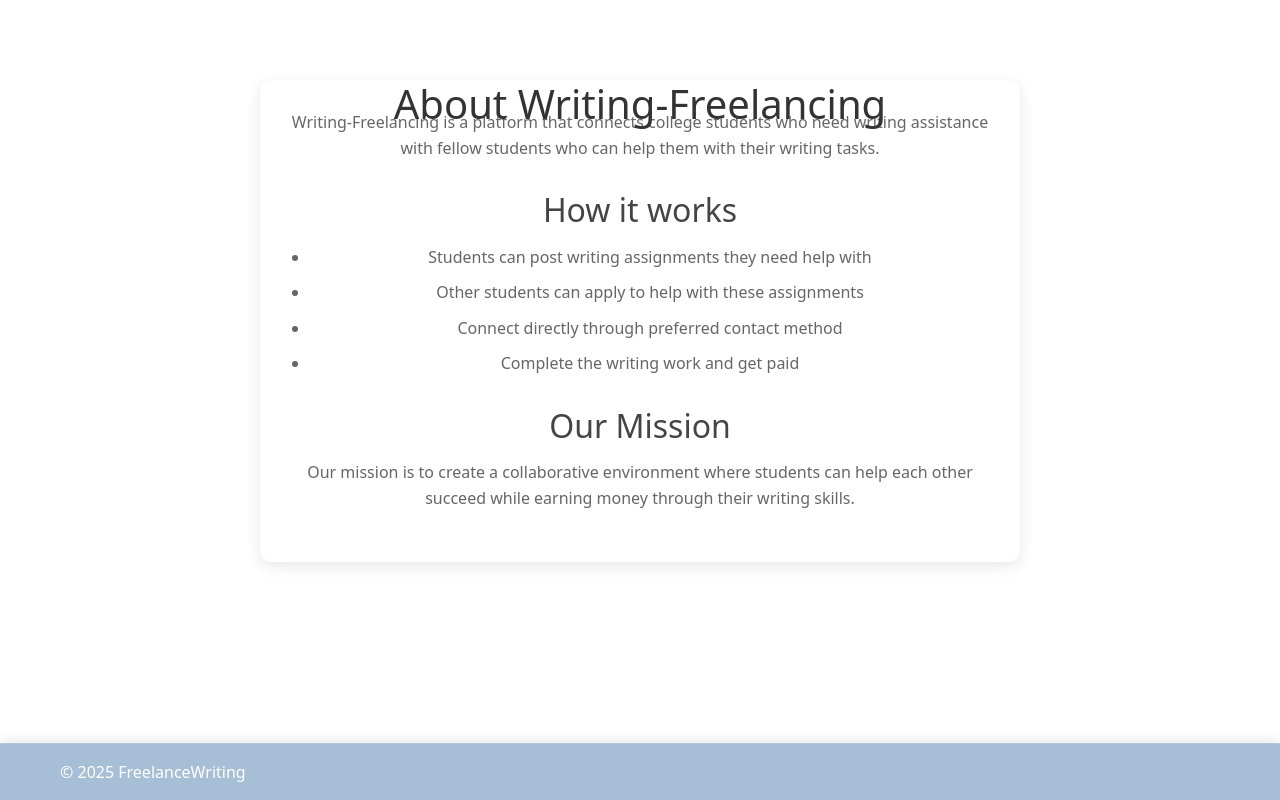
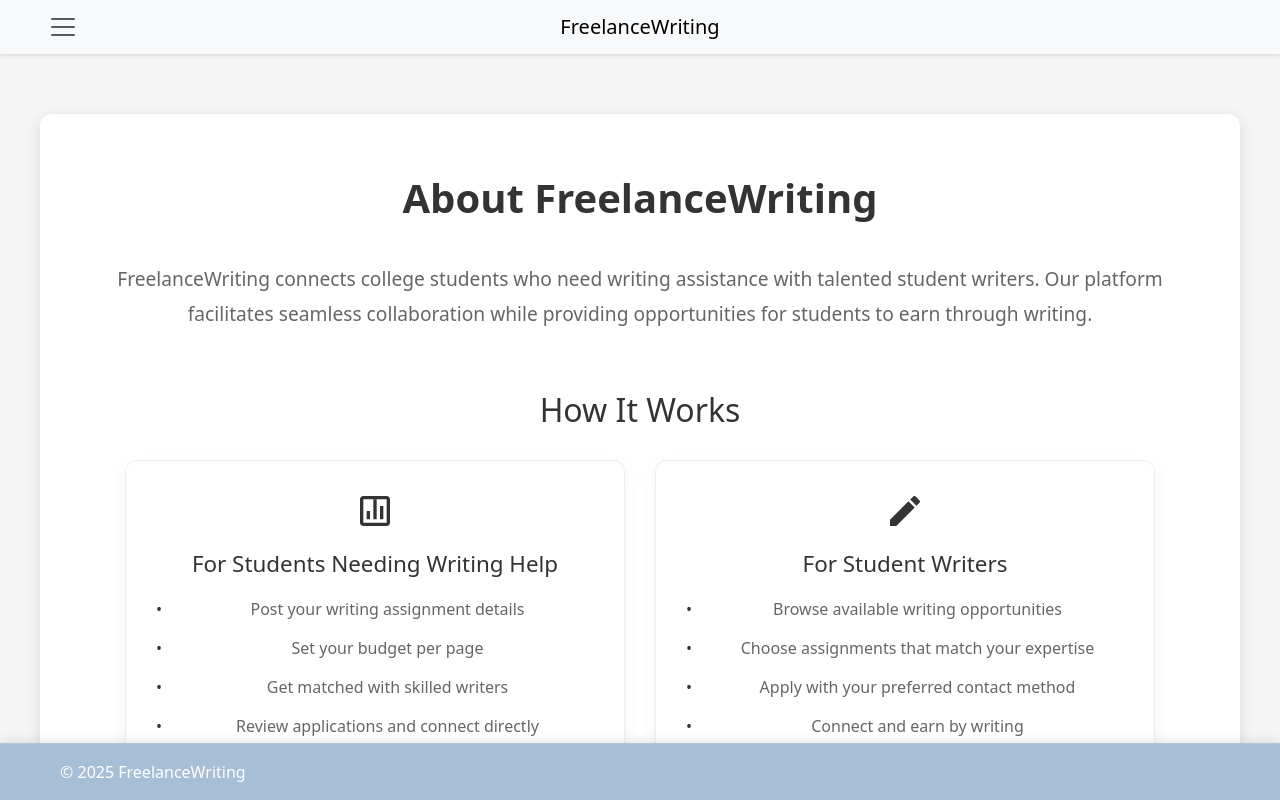
Before and after one commit to Pranay-Dommati/writing-freelancing, a React (Create React App) app in the folder frontend/: page /about in a window 1280 px wide. Built offline with nearby package versions, Linux system fonts and the light colour scheme.

Commit message:
adding styling for about page

```diff
--- a/frontend/src/components/AboutPage.js
+++ b/frontend/src/components/AboutPage.js
@@ -1,29 +1,61 @@
 import React from 'react';
+import NavigationBar from './Navbar';
 import '../styles/about-page.css';
 
 const AboutPage = () => {
   return (
-    <div className="about-page">
-      <h1>About Writing-Freelancing</h1>
-      <div className="about-content">
-        <p>
-          Writing-Freelancing is a platform that connects college students who need
-          writing assistance with fellow students who can help them with their writing tasks.
-        </p>
-        <h2>How it works</h2>
-        <ul>
-          <li>Students can post writing assignments they need help with</li>
-          <li>Other students can apply to help with these assignments</li>
-          <li>Connect directly through preferred contact method</li>
-          <li>Complete the writing work and get paid</li>
-        </ul>
-        <h2>Our Mission</h2>
-        <p>
-          Our mission is to create a collaborative environment where students can
-          help each other succeed while earning money through their writing skills.
-        </p>
+    <>
+    <NavigationBar />
+      <div className="about-page">
+
+  <div className="about-content">
+    <h1>About FreelanceWriting</h1>
+    <div className="platform-description">
+      <p>
+        FreelanceWriting connects college students who need writing assistance
+        with talented student writers. Our platform facilitates seamless
+        collaboration while providing opportunities for students to earn through writing.
+      </p>
+    </div>
+
+    <h2>How It Works</h2>
+
+          <div className="cards-container">
+            <div className="info-card">
+              <div className="card-icon">
+                <svg viewBox="0 0 24 24" width="40" height="40">
+                  <path d="M19 3H5c-1.1 0-2 .9-2 2v14c0 1.1.9 2 2 2h14c1.1 0 2-.9 2-2V5c0-1.1-.9-2-2-2zm0 16H5V5h14v14z"/>
+                  <path d="M7 12h2v5H7zm4-7h2v12h-2zm4 4h2v8h-2z"/>
+                </svg>
+              </div>
+              <h3>For Students Needing Writing Help</h3>
+              <ul>
+                <li>Post your writing assignment details</li>
+                <li>Set your budget per page</li>
+                <li>Get matched with skilled writers</li>
+                <li>Review applications and connect directly</li>
+              </ul>
+            </div>
+
+            <div className="info-card">
+              <div className="card-icon">
+                <svg viewBox="0 0 24 24" width="40" height="40">
+                  <path d="M3 17.25V21h3.75L17.81 9.94l-3.75-3.75L3 17.25zM20.71 7.04c.39-.39.39-1.02 0-1.41l-2.34-2.34c-.39-.39-1.02-.39-1.41 0l-1.83 1.83 3.75 3.75 1.83-1.83z"/>
+                </svg>
+              </div>
+              <h3>For Student Writers</h3>
+              <ul>
+                <li>Browse available writing opportunities</li>
+                <li>Choose assignments that match your expertise</li>
+                <li>Apply with your preferred contact method</li>
+                <li>Connect and earn by writing</li>
+              </ul>
+            </div>
+          </div>
+        </div>
+
       </div>
-    </div>
+    </>
   );
 };
 
--- a/frontend/src/components/SearchBar.js
+++ b/frontend/src/components/SearchBar.js
@@ -60,12 +60,10 @@ const SearchBar = () => {
                     xmlns="http://www.w3.org/2000/svg"
                     width="16"
                     height="16"
+                    fill="currentColor"
                     viewBox="0 0 16 16"
                 >
-                    <path
-                        fill="#444"
-                        d="M11.742 10.344a6.5 6.5 0 1 0-1.397 1.398h-.001c.03.04.062.078.098.115l3.85 3.85a1 1 0 0 0 1.415-1.414l-3.85-3.85a1.007 1.007 0 0 0-.115-.1zM12 6.5a5.5 5.5 0 1 1-11 0 5.5 5.5 0 0 1 11 0z"
-                    />
+                    <path d="M11.742 10.344a6.5 6.5 0 1 0-1.397 1.398h-.001q.044.06.098.115l3.85 3.85a1 1 0 0 0 1.415-1.414l-3.85-3.85a1 1 0 0 0-.115-.1zM12 6.5a5.5 5.5 0 1 1-11 0 5.5 5.5 0 0 1 11 0" />
                 </svg>
                 <span className="search-separator">|</span>
                 <input
@@ -92,4 +90,5 @@ const SearchBar = () => {
     );
 };
 
+
 export default SearchBar;
--- a/frontend/src/styles/about-page.css
+++ b/frontend/src/styles/about-page.css
@@ -1,41 +1,232 @@
 .about-page {
   min-height: 100vh;
-    padding: 80px 20px;
-    max-width: 800px;
-    margin: 0 auto;
-    padding-bottom: 100px; /* Space for footer */
+  width: 100%;
+  background-color: #f5f5f5;
+  padding: 40px 20px;
+  display: flex;
+  flex-direction: column;
+  align-items: center;
 }
 
 .about-page h1 {
   color: #333;
+  font-size: 2.5rem;
+  font-weight: 600;
+  margin-top: 60px;
+  margin-bottom: 40px;
   text-align: center;
-    margin-bottom: 40px;
 }
 
 .about-content {
+  max-width: 1200px;
+  width: 100%;
   background: white;
-    padding: 30px;
+  padding: 40px;
   border-radius: 12px;
   box-shadow: 0 4px 15px rgba(0, 0, 0, 0.1);
 }
 
-  .about-content h2 {
-    color: #444;
-    margin: 30px 0 15px;
+.platform-description {
+  text-align: center;
+  margin-bottom: 50px;
+  padding: 0 20px;
 }
 
-  .about-content p {
+.platform-description p {
   color: #666;
-    line-height: 1.6;
+  font-size: 1.2rem;
+  line-height: 1.8;
+}
+
+.about-content h2 {
+  color: #333;
+  font-size: 2rem;
+  margin-bottom: 30px;
+  text-align: center;
+}
+
+.cards-container {
+  display: flex;
+  gap: 30px;
+  justify-content: center;
+  flex-wrap: wrap;
+  margin-top: 30px;
+}
+
+.info-card {
+  flex: 1;
+  min-width: 300px;
+  max-width: 500px;
+  background: white;
+  padding: 30px;
+  border-radius: 12px;
+  box-shadow: 0 4px 15px rgba(0, 0, 0, 0.05);
+  border: 1px solid #eee;
+  transition: transform 0.3s ease;
+}
+
+.info-card:hover {
+  transform: translateY(-5px);
+}
+
+.card-icon {
+  display: flex;
+  justify-content: center;
   margin-bottom: 20px;
 }
 
-  .about-content ul {
-    color: #666;
-    line-height: 1.6;
-    padding-left: 20px;
+.card-icon svg {
+  fill: #333;
 }
 
-  .about-content li {
-    margin-bottom: 10px;
+.info-card h3 {
+  color: #333;
+  font-size: 1.4rem;
+  margin-bottom: 20px;
+  text-align: center;
 }
+
+.info-card ul {
+  list-style: none;
+  padding: 0;
+}
+
+.info-card li {
+  color: #666;
+  margin: 15px 0;
+  padding-left: 25px;
+  position: relative;
+}
+
+.info-card li::before {
+  content: "•";
+  position: absolute;
+  left: 0;
+  color: #333;
+}
+
+@media (max-width: 768px) {
+  .about-page h1 {
+      font-size: 2rem;
+      margin-top: 40px;
+  }
+
+  .about-content {
+      padding: 20px;
+  }
+
+  .platform-description p {
+      font-size: 1.1rem;
+  }
+
+  .info-card {
+      min-width: 100%;
+      margin-bottom: 20px;
+  }
+}
+
+
+
+.about-content h1 {
+  margin-top: 0; /* Remove unnecessary space */
+  text-align: center;
+}
+
+
+
+
+.about-page {
+  min-height: 100vh;
+  width: 100%;
+  background-color: #f5f5f5;
+  padding: 60px 20px 40px; /* Added top padding for navbar */
+  display: flex;
+  flex-direction: column;
+  align-items: center;
+}
+
+.about-content {
+  max-width: 1200px;
+  width: 100%;
+  background: white;
+  padding: 40px;
+  border-radius: 12px;
+  box-shadow: 0 4px 15px rgba(0, 0, 0, 0.1);
+}
+
+.about-content h1 {
+  color: #333;
+  font-size: 2.5rem;
+  font-weight: 600;
+  margin-bottom: 40px;
+  text-align: center;
+  position: relative; /* Changed from fixed */
+}
+
+/* Rest of your existing styles... */
+
+@media (max-width: 768px) {
+  .about-page {
+    padding: 70px 20px 40px; /* Adjusted top padding for mobile */
+  }
+
+  .about-content h1 {
+    font-size: 2rem;
+    margin-bottom: 30px;
+  }
+
+  /* Rest of your media queries... */
+}
+
+
+
+
+
+
+
+.about-content h1 {
+  color: #333;
+  font-size: 2.5rem;
+  font-weight: 600;
+  margin-bottom: 120px; /* Increased margin */
+  text-align: center;
+  position: relative;
+}
+
+.platform-description {
+  text-align: center;
+  margin-bottom: 60px; /* Increased margin */
+  padding: 0 20px;
+}
+
+.platform-description p {
+  color: #666;
+  font-size: 1.2rem;
+  line-height: 1.8;
+  margin-top: 20px; /* Added margin top */
+}
+
+/* Mobile adjustments */
+@media (max-width: 768px) {
+  .about-content h1 {
+      margin-bottom: 40px;
+  }
+
+  .platform-description {
+      margin-bottom: 50px;
+  }
+}
+
+
+.about-page{
+  padding-bottom: 120px;
+}
+
+
+.about-content h1{
+  margin-top: -60px;
+}
+
+.about-content {
+  padding-bottom: 70px
+}
```
Also changed, not shown: frontend/src/styles/navbar.css (line endings or trailing spaces). Lines whose indentation alone changed are shown as unchanged.
